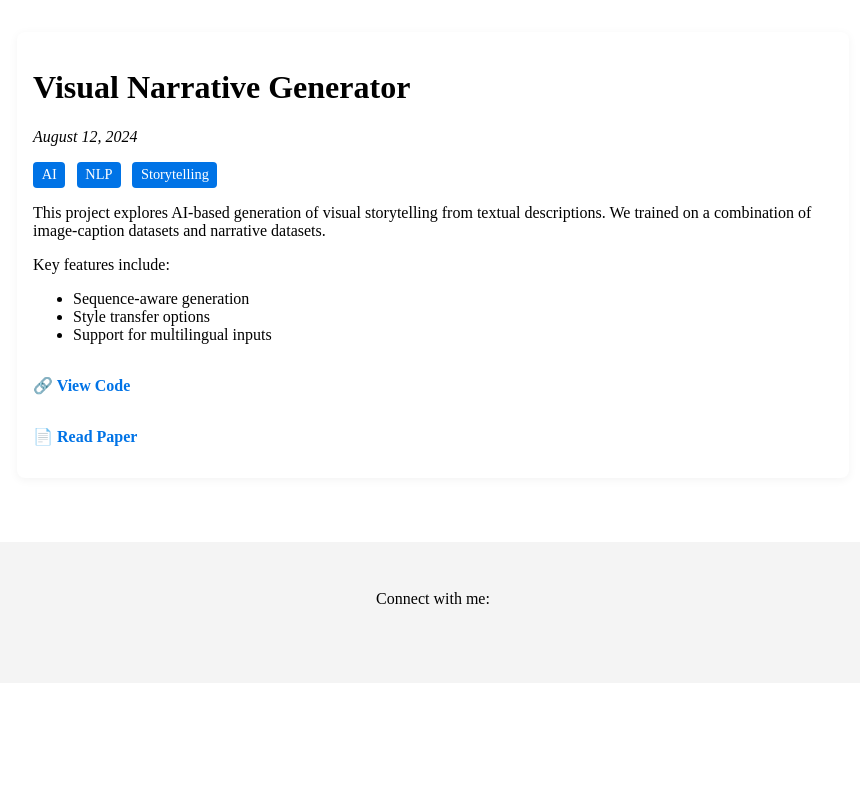
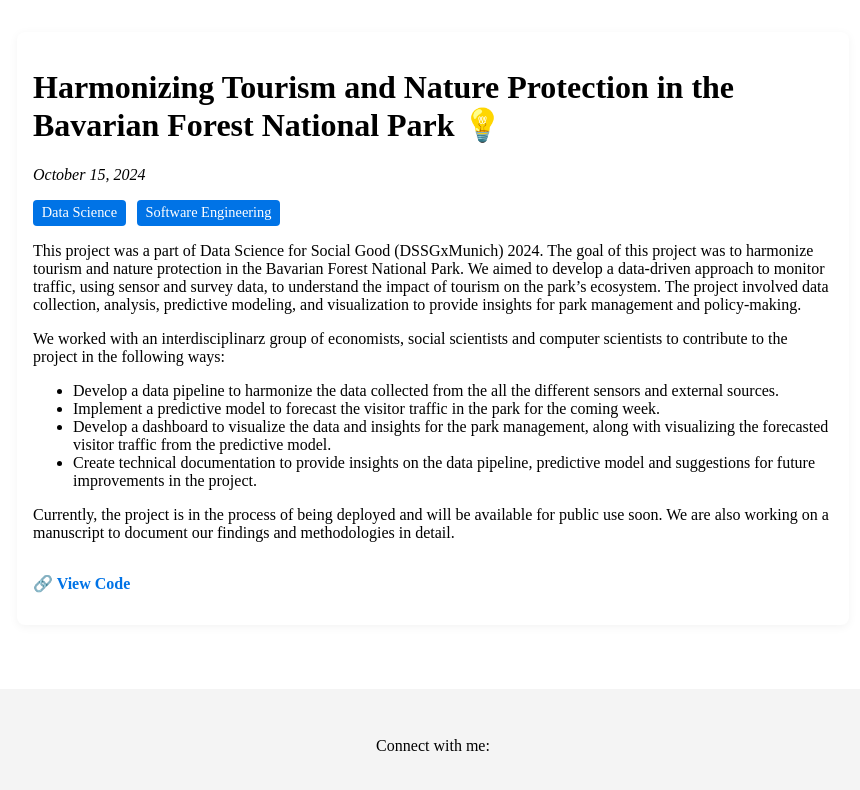
Before and after one commit to ReboreExplore/ReboreExplore.github.io, a Jekyll site: the page built from _projects/project1.md, in a window 1280 px wide. Shown: the top 790 px of the page, without its empty margins (207-1067 px from the left). Built offline with Jekyll 4.4.1, drawn with Linux system fonts in a browser that asks for light colours.

Commit message:
added recent projects

```diff
--- a/_projects/project1.md
+++ b/_projects/project1.md
@@ -1,15 +1,19 @@
 ---
-title: "Visual Narrative Generator"
-date: 2024-08-12
-tags: [AI, NLP, Storytelling]
+title: "Harmonizing Tourism and Nature Protection in the Bavarian Forest National Park 💡"
+date: 2024-10-15
+tags: [Data Science, Software Engineering]
 layout: projects_page
-link_code: "https://github.com/yourname/vng"
-link_paper: "https://arxiv.org/abs/1234.5678"
+link_code: "https://github.com/DSSGxMunich/bavarian-forest-visitor-monitoring-dssgx-24"
 ---
 
-This project explores AI-based generation of visual storytelling from textual descriptions. We trained on a combination of image-caption datasets and narrative datasets.
+This project was a part of Data Science for Social Good (DSSGxMunich) 2024. The goal of this project was to harmonize tourism and nature protection in the Bavarian Forest National Park. We aimed to develop a data-driven approach to monitor traffic, using sensor and survey data, to understand the impact of tourism on the park's ecosystem. The project involved data collection, analysis, predictive modeling, and visualization to provide insights for park management and policy-making.
 
-Key features include:
-- Sequence-aware generation
-- Style transfer options
-- Support for multilingual inputs
+We worked with an interdisciplinarz group of economists, social scientists and computer scientists to contribute to the project in the following ways:
+
+- Develop a data pipeline to harmonize the data collected from the all the different sensors and external sources.
+- Implement a predictive model to forecast the visitor traffic in the park for the coming week.
+- Develop a dashboard to visualize the data and insights for the park management, along with visualizing the forecasted visitor traffic from the predictive model.
+- Create technical documentation to provide insights on the data pipeline, predictive model and suggestions for future improvements in the project.
+
+
+Currently, the project is in the process of being deployed and will be available for public use soon. We are also working on a manuscript to document our findings and methodologies in detail.
```
Also changed, not shown: _projects/project2.md (added, +14 -0 lines), _projects/project3.md (added, +15 -0 lines).
